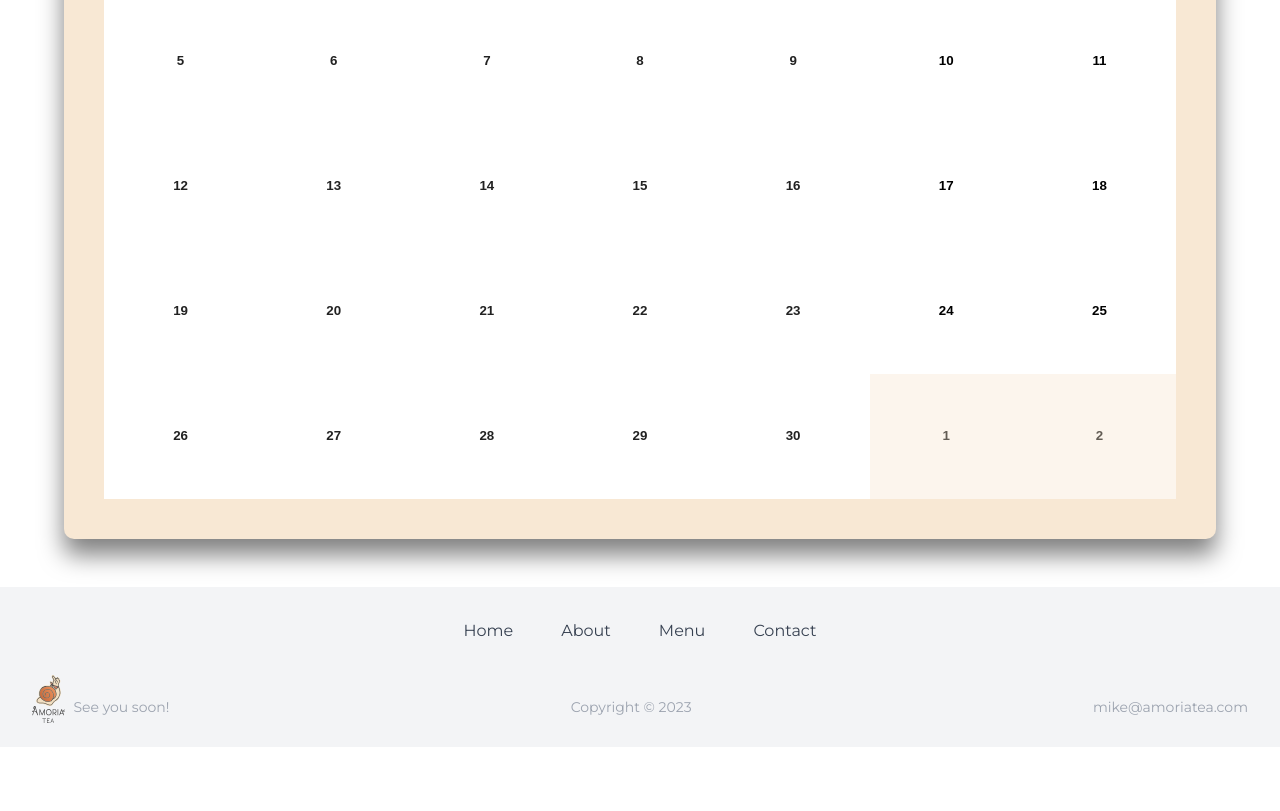
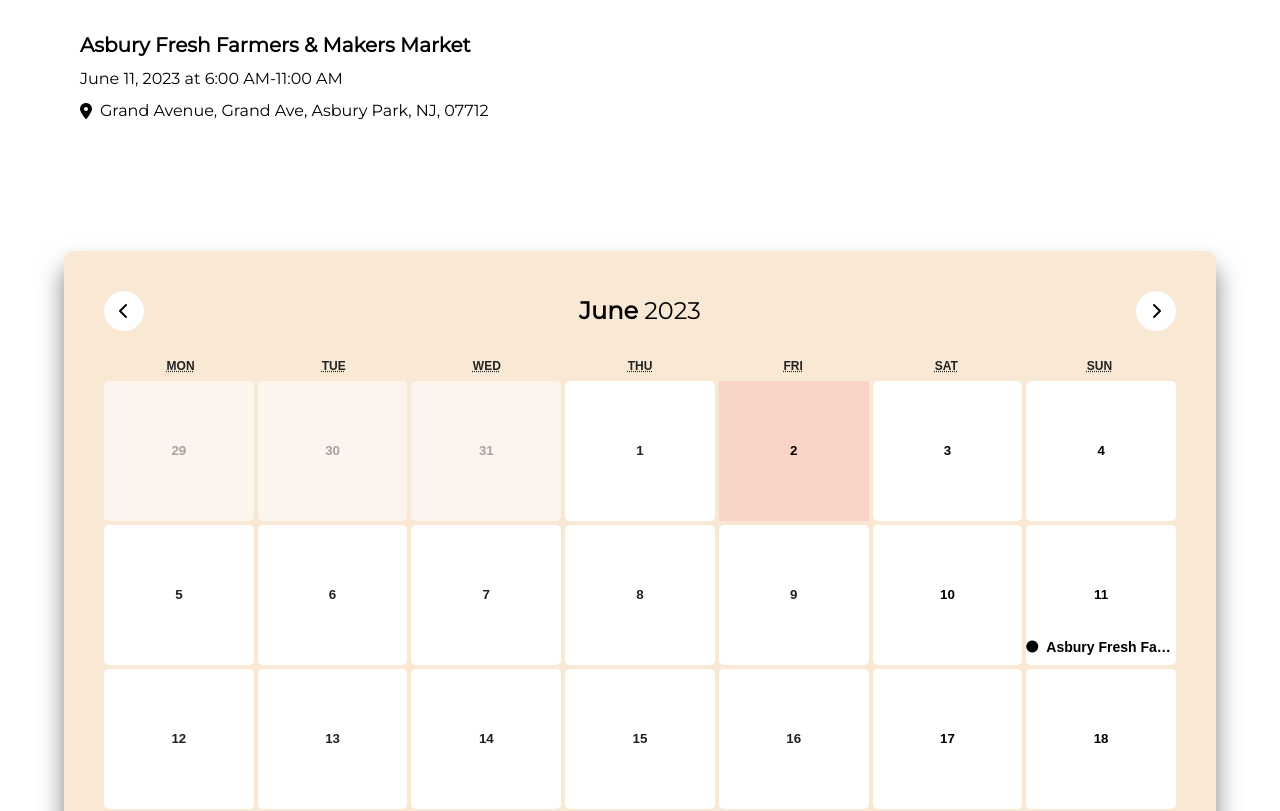
Before and after one commit to Amoria-Tea/amoria-web, a React (Create React App) app: page /visitus in a window 1280 px wide. Shown: the part 557-1368 px from the top of the page. Before the commit the page ends 1304 px from the top, so only its background shows below. Built offline with nearby package versions, Linux system fonts and the light colour scheme.

Commit message:
working on calendar. Have to style, but got basic functionality down

```diff
--- a/src/Components/VisitComponents/Visit.js
+++ b/src/Components/VisitComponents/Visit.js
@@ -1,78 +1,21 @@
-import { useState } from "react";
-import Calendar from "react-calendar";
+import React from "react";
+import VisitCalendar from "./VisitCalendar";
+import VisitEvents from "./VisitEvents";
 import "react-calendar/dist/Calendar.css";
-import "./visit.css";
-//scroll into view then fade in
+import "./Visit.css";
 
 function Visit(props) {
-  const [date, setDate] = useState(new Date());
-
-  const months = {
-    0: "January",
-    1: "February",
-    2: "March",
-    3: "April",
-    4: "May",
-    5: "June",
-    6: "July",
-    7: "August",
-    8: "September",
-    9: "October",
-    10: "November",
-    11: "December",
-  };
-
-  const handlePrevMonth = () => {
-    setDate((prevDate) => {
-      const prevMonth = new Date(
-        prevDate.getFullYear(),
-        prevDate.getMonth() - 1,
-        1
-      );
-      return prevMonth;
-    });
-  };
-
-  const handleNextMonth = () => {
-    setDate((prevDate) => {
-      const nextMonth = new Date(
-        prevDate.getFullYear(),
-        prevDate.getMonth() + 1,
-        1
-      );
-      return nextMonth;
-    });
-  };
-
   return (
     <>
-      {/* <div>
-<iframe src="https://embed.styledcalendar.com/#nA5fTtBlRGyAHYruKtIA" height="1000px" width="100%"></iframe>
-    </div> */}
-      <div className="w-full">
-        <div className="calendar-container mb-12 mt-12 relative m-auto w-[90%]">
-          <div className="absolute flex justify-between items-center w-full top-10 md:px-10 px-8">
-            <button
-              onClick={handlePrevMonth}
-              className="bg-white rounded-full p-4 h-10 w-10 relative flex justify-center items-center"
-            >
-              <i className="fa-solid fa-chevron-left absolute" />
-            </button>
-            <div>
-              <span className="font-bold md:text-2xl text-xl">
-                {months[date.getMonth()]}
-              </span>
-              <span className="md:text-2xl text-xl"> {date.getFullYear()}</span>
-            </div>
-            <button
-              onClick={handleNextMonth}
-              className="bg-white rounded-full p-4 h-10 w-10 relative flex justify-center items-center"
-            >
-              <i className="fa-solid fa-chevron-right" />
-            </button>
-          </div>
-          <Calendar onChange={setDate} value={date} />
+      <div className="w-full mt-20">
+        <div className="text-center flex flex-col gap-10">
+          <h2 className="text-3xl font-bold">Amoria Tea Events!</h2>
+          <p className="text-xl">
+            Come by, say hello, and try our delicious homemade teas!
+          </p>
         </div>
+        <VisitEvents />
+        <VisitCalendar />
       </div>
     </>
   );
--- /dev/null
+++ b/src/Components/VisitComponents/VisitCalendar.css
@@ -0,0 +1,5 @@
+.customTile {
+  overflow: visible !important;
+  height: 140px !important;
+  width: 80px !important;
+}
--- /dev/null
+++ b/src/Components/VisitComponents/VisitCalendar.js
@@ -0,0 +1,91 @@
+import { useState } from "react";
+import Calendar from "react-calendar";
+import events from "../../data/events";
+import VisitCalendarTile from "./VisitCalendarTile";
+import "./VisitCalendar.css";
+
+const VisitCalendar = () => {
+  const [date, setDate] = useState(new Date());
+  const months = {
+    0: "January",
+    1: "February",
+    2: "March",
+    3: "April",
+    4: "May",
+    5: "June",
+    6: "July",
+    7: "August",
+    8: "September",
+    9: "October",
+    10: "November",
+    11: "December",
+  };
+
+  const handlePrevMonth = () => {
+    setDate((prevDate) => {
+      const prevMonth = new Date(
+        prevDate.getFullYear(),
+        prevDate.getMonth() - 1,
+        1
+      );
+      return prevMonth;
+    });
+  };
+
+  const handleNextMonth = () => {
+    setDate((prevDate) => {
+      const nextMonth = new Date(
+        prevDate.getFullYear(),
+        prevDate.getMonth() + 1,
+        1
+      );
+      return nextMonth;
+    });
+  };
+
+  const tileContent = ({ date, view }) => {
+    const formattedDate = date.toDateString();
+    const event = events.find(
+      (event) => event.date.toDateString() === formattedDate
+    );
+
+    if (view === "month" && event) {
+      return <VisitCalendarTile event={event} />;
+    }
+
+    return null;
+  };
+
+  return (
+    <div className="calendar-container mb-12 mt-12 relative m-auto w-[90%]">
+      <div className="absolute flex justify-between items-center w-full top-10 md:px-10 px-8">
+        <button
+          onClick={handlePrevMonth}
+          className="bg-white rounded-full p-4 h-10 w-10 relative flex justify-center items-center"
+        >
+          <i className="fa-solid fa-chevron-left absolute" />
+        </button>
+        <div>
+          <span className="font-bold md:text-2xl text-xl">
+            {months[date.getMonth()]}
+          </span>
+          <span className="md:text-2xl text-xl"> {date.getFullYear()}</span>
+        </div>
+        <button
+          onClick={handleNextMonth}
+          className="bg-white rounded-full p-4 h-10 w-10 relative flex justify-center items-center"
+        >
+          <i className="fa-solid fa-chevron-right" />
+        </button>
+      </div>
+      <Calendar
+        onChange={setDate}
+        value={date}
+        tileContent={tileContent}
+        tileClassName="customTile"
+      />
+    </div>
+  );
+};
+
+export default VisitCalendar;
--- /dev/null
+++ b/src/Components/VisitComponents/VisitCalendarTile.js
@@ -0,0 +1,18 @@
+import React from "react";
+import VisitCalendarTilePopUp from "./VisitCalendarTilePopUp";
+
+const VisitCalendarTile = ({ event }) => {
+  return (
+    <div className="absolute group bottom-2 w-full">
+      <div className="flex items-center gap-2">
+        <i className="fa-solid fa-circle text-xs" />
+        <p className="text-sm overflow-hidden overflow-ellipsis whitespace-nowrap max-w-[160px]">
+          {event.name}
+        </p>
+      </div>
+      <VisitCalendarTilePopUp event={event} />
+    </div>
+  );
+};
+
+export default VisitCalendarTile;
--- /dev/null
+++ b/src/Components/VisitComponents/VisitCalendarTilePopUp.js
@@ -0,0 +1,57 @@
+import React from "react";
+
+const formatDate = (eventStart, eventEnd) => {
+  const options = {
+    month: "long",
+    day: "numeric",
+    year: "numeric",
+    hour: "numeric",
+    minute: "numeric",
+    hour12: true,
+    timeZone: "America/New_York",
+  };
+
+  const start = eventStart.toLocaleString("en-US", options);
+  const end = eventEnd.toLocaleString("en-US", {
+    hour: "numeric",
+    minute: "numeric",
+    hour12: true,
+    timeZone: "America/New_York",
+  });
+
+  return `${start} - ${end}`;
+};
+
+const openMap = (address) => {
+  window.open(`https://maps.google.com/maps?q=${encodeURIComponent(address)}`);
+};
+
+const VisitCalendarTilePopUp = ({ event }) => {
+  return (
+    <div className="absolute invisible group-hover:visible z-50 w-96 top-8 -translate-x-1/2 left-1/2">
+      <div className="bg-white rounded-md shadow-lg">
+        <div className="relative">
+          <div className="w-4 h-4 bg-white transform -translate-x-1/2 rotate-45 absolute -top-2 left-1/2"></div>
+        </div>
+        <div className="p-4">
+          <p className="text-gray-800 text-base font-medium">{event.name}</p>
+          {/* <p className="text-gray-600 text-sm">{event.description}</p> */}
+          <p className="text-gray-700 text-sm">
+            {formatDate(event.date, event.end)}
+          </p>
+          <div className="flex items-center gap-2 mt-2">
+            <i className="fa-solid fa-location-dot text-gray-600" />
+            <p
+              className="text-gray-600 text-sm cursor-pointer hover:underline decoration-dotted"
+              onClick={() => openMap(event.location)}
+            >
+              {event.location}
+            </p>
+          </div>
+        </div>
+      </div>
+    </div>
+  );
+};
+
+export default VisitCalendarTilePopUp;
--- /dev/null
+++ b/src/Components/VisitComponents/VisitEvents.js
@@ -0,0 +1,62 @@
+import React, { useState } from "react";
+import events from "data/events";
+
+const formatDate = (eventStart, eventEnd) => {
+  const options = {
+    month: "long",
+    day: "numeric",
+    year: "numeric",
+    hour: "numeric",
+    minute: "numeric",
+    hour12: true,
+    timeZone: "America/New_York",
+  };
+
+  const start = eventStart.toLocaleString("en-US", options);
+  const end = eventEnd.toLocaleString("en-US", {
+    hour: "numeric",
+    minute: "numeric",
+    hour12: true,
+    timeZone: "America/New_York",
+  });
+
+  return `${start}-${end}`;
+};
+
+const openMap = (address) => {
+  window.open(`https://maps.google.com/maps?q=${encodeURIComponent(address)}`);
+};
+
+const VisitEvents = () => {
+  const [currDate] = useState(new Date());
+
+  return (
+    <div className="p-20">
+      <h3 className="text-2xl font-bold">Upcoming Events!</h3>
+      <ul className="mt-10 flex flex-col gap-10">
+        {events.map((event) => {
+          if (event.date.getMonth() === currDate.getMonth()) {
+            return (
+              <li key={event.name} className="gap-2 flex flex-col">
+                <h4 className="text-xl font-bold">{event.name}</h4>
+                <p>{formatDate(event.date, event.end)}</p>
+                <div className="flex items-center gap-2">
+                  <i className="fa-solid fa-location-dot" />
+                  <p
+                    className="cursor-pointer hover:underline decoration-dotted"
+                    onClick={() => openMap(event.location)}
+                  >
+                    {event.location}
+                  </p>
+                </div>
+              </li>
+            );
+          }
+          return null;
+        })}
+      </ul>
+    </div>
+  );
+};
+
+export default VisitEvents;
--- a/src/Components/VisitComponents/visit.css
+++ b/src/Components/VisitComponents/visit.css
@@ -1,7 +1,3 @@
-.react-calendar__tile {
-  padding: 2px;
-}
-
 .react-calendar__navigation button {
   display: none;
 }
@@ -19,41 +15,34 @@
   border: none;
 }
 
-.react-calendar__navigation button {
+/* .react-calendar__navigation button {
   color: black;
   min-width: 44px;
   background: none;
   font-size: 16px;
   margin-top: 8px;
-}
+} */
 
-.react-calendar__navigation__label {
+/* .react-calendar__navigation__label {
   color: black;
   min-width: 44px;
   background: none;
   font-size: 16px;
   margin-top: 8px;
-}
+} */
 
-.react-calendar__navigation__label {
+/* .react-calendar__navigation__label {
   pointer-events: none;
-}
+} */
 
-.react-calendar__navigation button:enabled:hover,
-.react-calendar__navigation button:enabled:focus {
-}
-
-.react-calendar__navigation button[disabled] {
-}
-
-abbr[title] {
+/* abbr[title] {
   text-decoration: none;
-}
+} */
 
 /* .react-calendar__month-view__days__day--weekend {
  color: #d10000;
 } */
-.react-calendar__navigation__prev2-button {
+/* .react-calendar__navigation__prev2-button {
   display: none;
 }
 
@@ -67,11 +56,14 @@
 
 .react-calendar__navigation__prev-button {
   border-radius: 100%;
-}
+} */
 
 .react-calendar__tile {
   background: white;
-  padding: 5%;
+  padding: 0;
+  position: relative;
+  width: 100% !important;
+  border-radius: 5px;
 }
 
 .react-calendar__tile:enabled:hover,
@@ -138,6 +130,12 @@
   color: black;
 }
 
+.react-calendar__month-view__days {
+  gap: 4px;
+  display: grid !important;
+  grid-template-columns: repeat(7, 1fr);
+}
+
 .react-calendar__month-view__days__day--neighboringMonth {
   opacity: 0.6;
 }
--- /dev/null
+++ b/src/data/events.js
@@ -0,0 +1,12 @@
+const events = [
+  {
+    name: "Asbury Fresh Farmers & Makers Market",
+    date: new Date(2023, 5, 11, 10, 0), // Start date
+    end: new Date(2023, 5, 11, 15, 0), // End date
+    location: "Grand Avenue, Grand Ave, Asbury Park, NJ, 07712",
+    description: "blah",
+    bannerImg: "blah",
+  },
+];
+
+export default events;
```
